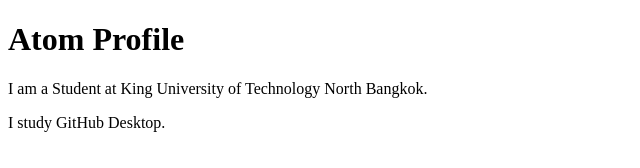
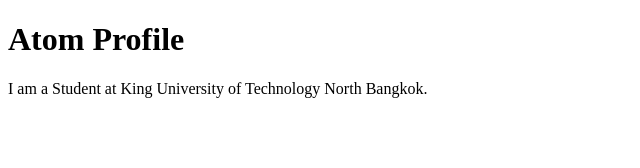
Before and after one commit to titipon71/github-desktop-project, a plain HTML site: page index.html in a window 1280 px wide. Shown: the whole page, without its empty margins (0-640 px from the left). Drawn offline with Linux system fonts and the light colour scheme.

Commit message:
Revert "Add some text"
This reverts commit 3519cdb9af014f71db975b26feb8a290202644fe.

```diff
--- a/index.html
+++ b/index.html
@@ -9,6 +9,5 @@
     <h1>Atom Profile</h1>
     <p>I am a Student at King University of Technology
         North Bangkok.</p>
-    <p>I study GitHub Desktop.</p>
 </body>
 </html>
```
